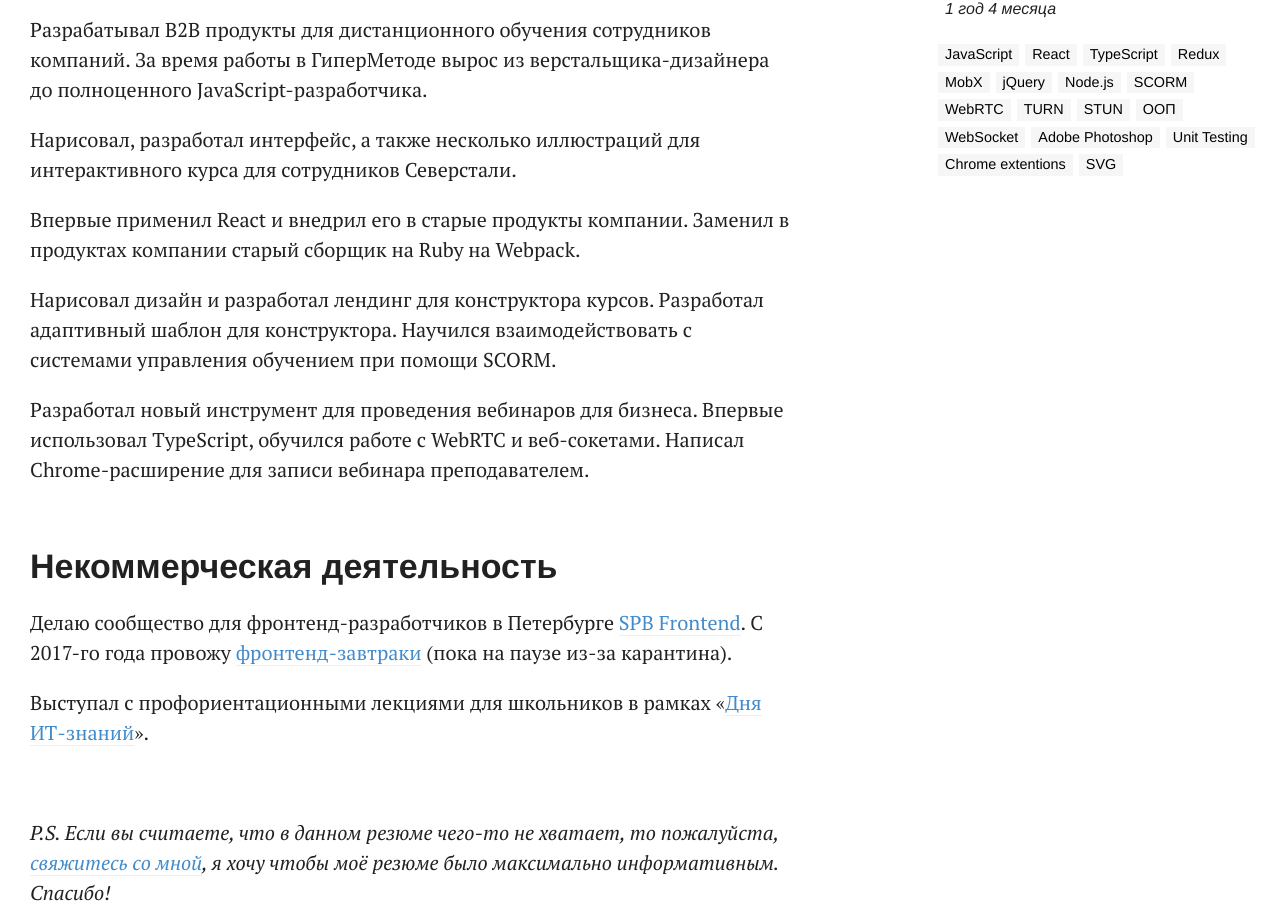
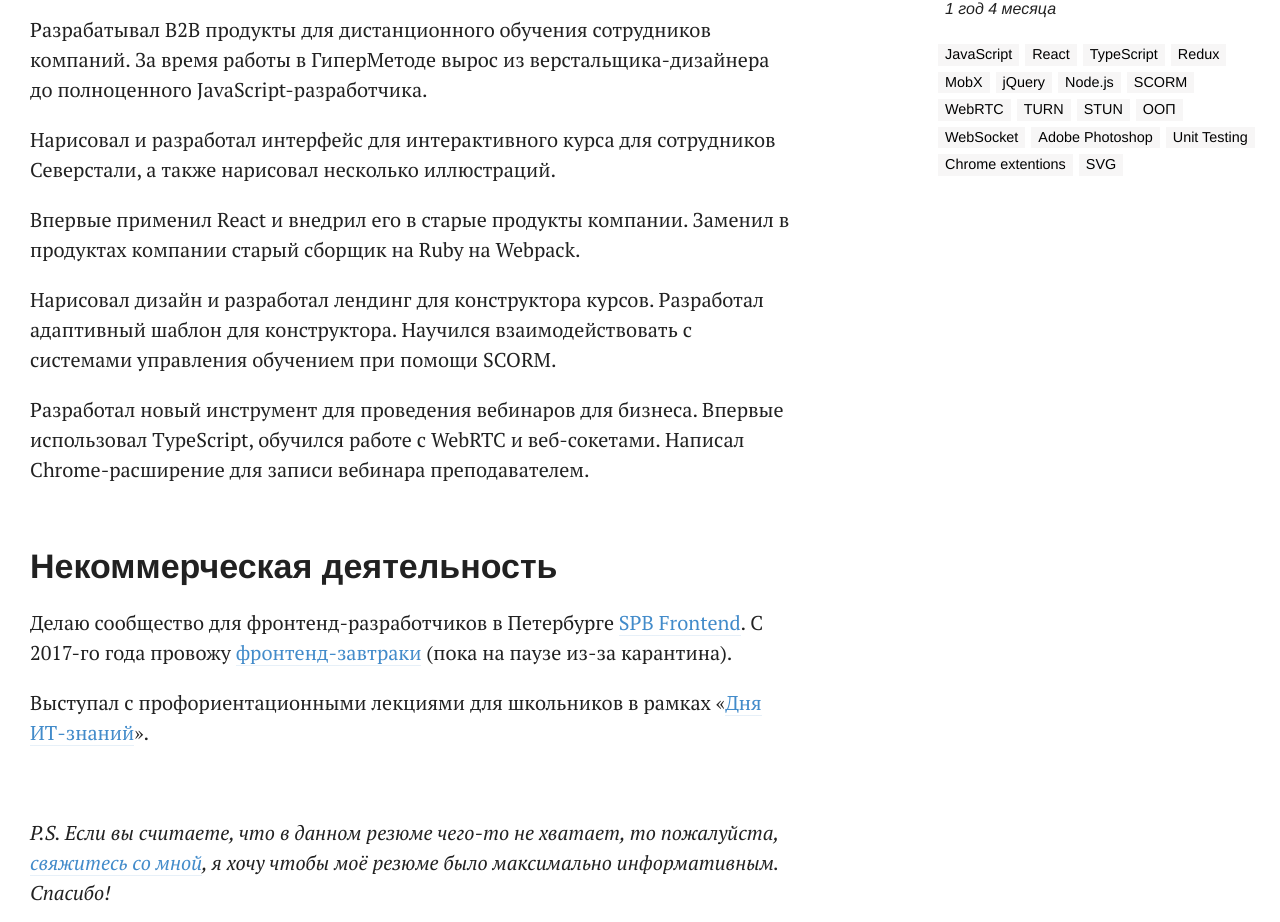
Before and after one commit to danakt/danakt.github.io, a Next.js app: page /cv in a window 1280 px wide. Shown: the part 2175-3097 px from the top of the page. Built offline with nearby package versions, Linux system fonts and the light colour scheme.

Commit message:
Update cv text

```diff
--- a/pages/cv.tsx
+++ b/pages/cv.tsx
@@ -296,8 +296,8 @@ export default function Cv() {
       </p>
 
       <p>
-        Нарисовал, разработал интерфейс, а также несколько иллюстраций для интерактивного курса для сотрудников
-        Северстали.
+        Нарисовал и разработал интерфейс для интерактивного курса для сотрудников Северстали, а также нарисовал
+        несколько иллюстраций.
       </p>
 
       <p>
```
